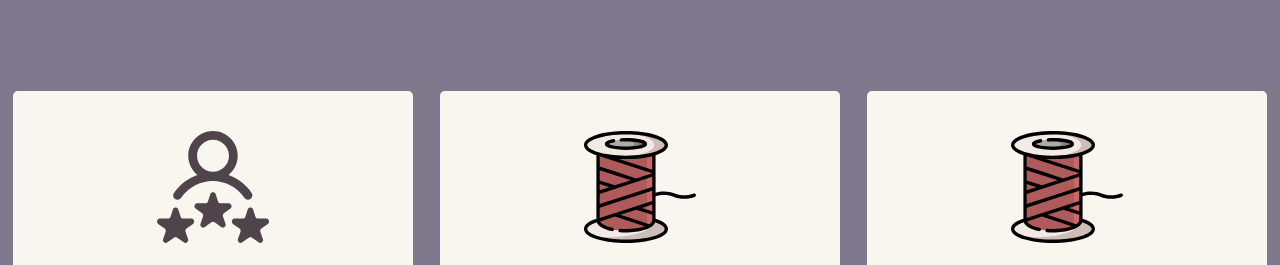
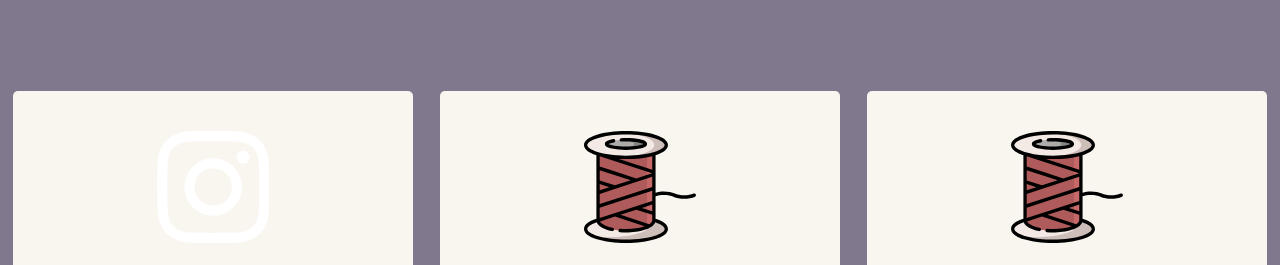
Before and after one commit to armagandalkiran/temafabric-commercial, a plain HTML site: page index.html in a window 1280 px wide. Shown: the part 940-1205 px from the top of the page. Drawn offline with Linux system fonts and the light colour scheme.

Commit message:
bug fix 02.08.2021

```diff
--- a/index.html
+++ b/index.html
@@ -63,7 +63,7 @@
 
     <section class="section-features">
       <div class="card">
-        <img class="card__logo" src="./svgs/rating.svg" alt="Yarn Image" />
+        <img class="card__logo" src="./svgs/instagram.svg" alt="Yarn Image" />
         <h3 class="card__header">Kolay ve Kullanım</h3>
         <p class="card__description-text">
           Lorem Ipsum is simply dummy text of the printing and typesetting
```
